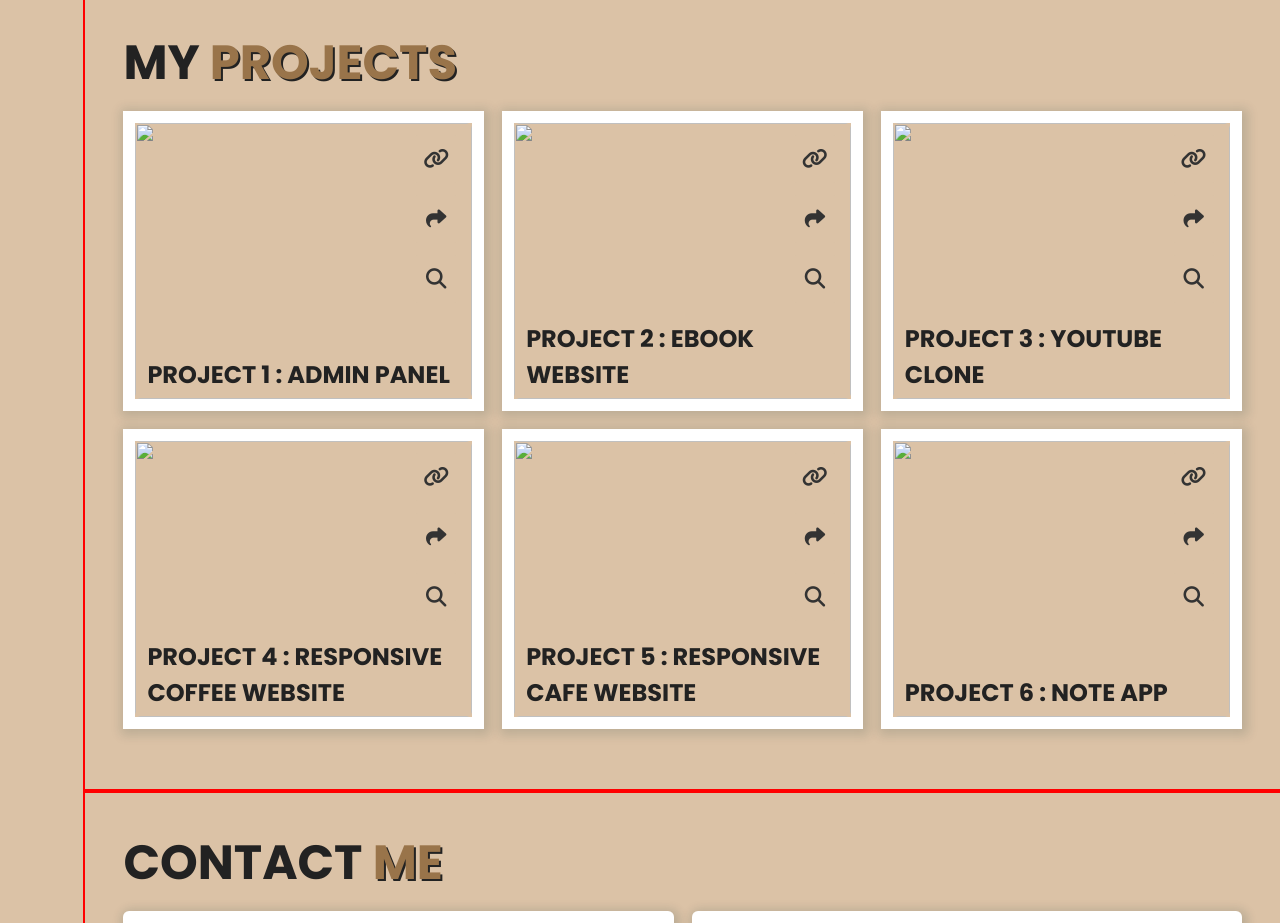
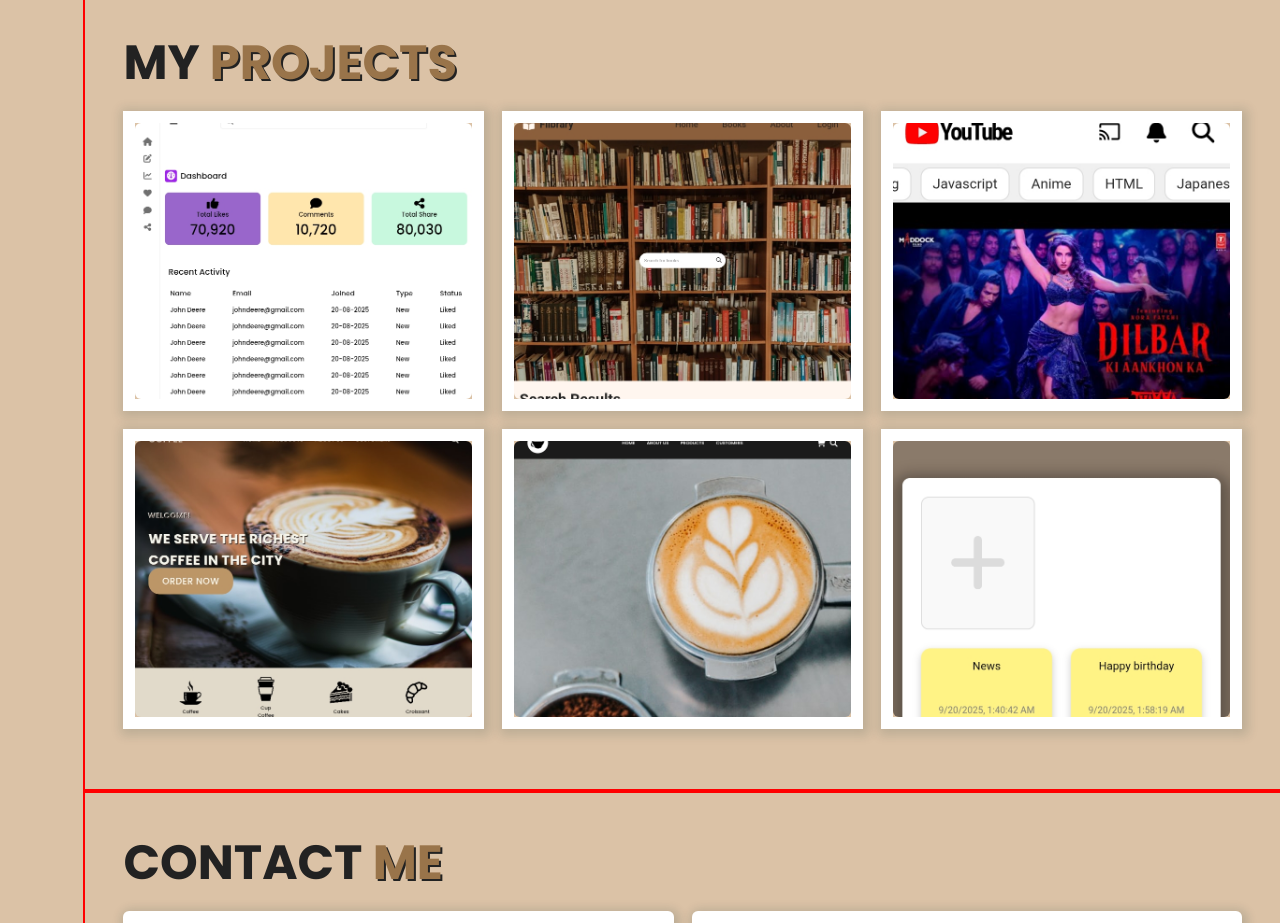
Before and after one commit to fauz-del/My-Portfolio-, a plain HTML site: page index.html in a window 1280 px wide. Shown: the part 3160-4083 px from the top of the page. Drawn offline with Linux system fonts and the light colour scheme.

Commit message:
Update index.html

```diff
--- a/index.html
+++ b/index.html
@@ -198,7 +198,7 @@ My focus is on building digital products that are both functional and beautifull
    <div class="box-container">
 
      <div class="box">
-       <img src= "/Portfolio /images/admin.jpg" alt="">
+       <img src= "images/admin.jpg" alt="">
        <h3>project 1 : admin panel</h3>
        <div class="icons">
           <a href="https://fauz-del.github.io/Admin-Panel/" class="fas fa-link"></a>
@@ -208,7 +208,7 @@ My focus is on building digital products that are both functional and beautifull
      </div>
 
      <div class="box">
-       <img src= "/Portfolio /images/ebook.jpg" alt="">
+       <img src= "images/ebook.jpg" alt="">
        <h3>project 2 : ebook website</h3>
        <div class="icons">
           <a href="https://fauz-del.github.io/E-book-Website-/" class="fas fa-link"></a>
@@ -218,7 +218,7 @@ My focus is on building digital products that are both functional and beautifull
      </div>
 
      <div class="box">
-       <img src= "/Portfolio /images/youtube.png" alt="">
+       <img src= "images/youtube.png" alt="">
        <h3>project 3 : youtube clone</h3>
        <div class="icons">
           <a href="https://fauz-del.github.io/YouTubeclone/" class="fas fa-link"></a>
@@ -228,7 +228,7 @@ My focus is on building digital products that are both functional and beautifull
      </div>
 
      <div class="box">
-       <img src= "/Portfolio /images/coffee.jpg" alt="">
+       <img src= "images/coffee.jpg" alt="">
        <h3>project 4 : responsive coffee Website</h3>
        <div class="icons">
           <a href="https://fauz-del.github.io/Coffee-Website-/" class="fas fa-link"></a>
@@ -238,7 +238,7 @@ My focus is on building digital products that are both functional and beautifull
      </div>
 
      <div class="box">
-       <img src= "/Portfolio /images/cafe.jpg" alt="">
+       <img src= "images/cafe.jpg" alt="">
        <h3>project 5 : responsive cafe website</h3>
        <div class="icons">
           <a href="https://fauz-del.github.io/Cafe_Website/" class="fas fa-link"></a>
@@ -248,7 +248,7 @@ My focus is on building digital products that are both functional and beautifull
      </div>
 
      <div class="box">
-       <img src= "/Portfolio /images/note.jpg" alt="">
+       <img src= "images/note.jpg" alt="">
        <h3>project 6 : note app</h3>
        <div class="icons">
           <a href="https://fauz-del.github.io/To-do-App/" class="fas fa-link"></a>
```
